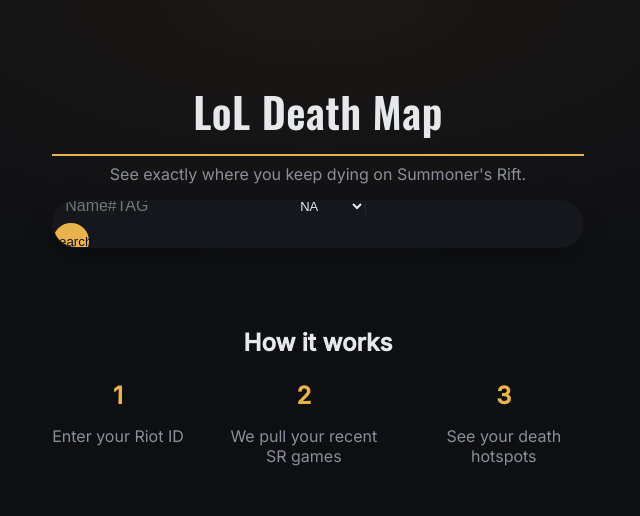
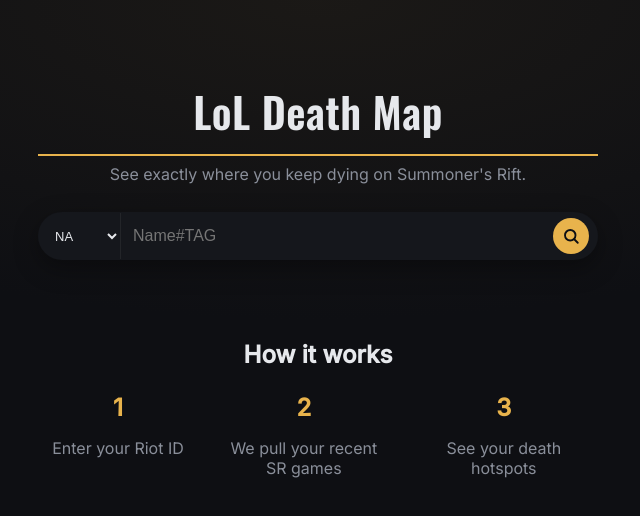
Before and after one commit to cliang100/lol-deathmap-home, a React (Vite) app: page / in a window 1280 px wide. Shown: the top 516 px of the page, without its empty margins (322-962 px from the left). Built offline with nearby package versions, Linux system fonts and the light colour scheme.

Commit message:
Restructure search form markup

```diff
--- a/src/App.tsx
+++ b/src/App.tsx
@@ -62,25 +62,9 @@
         <h1>LoL Death Map</h1>
         <p>See exactly where you keep dying on Summoner's Rift.</p>
 
+        <form className="search-wrap" onSubmit={handleSubmit}>
   <div className="search-bar">
-          <form onSubmit={handleSubmit}>
-            <input
-              type="text"
-              placeholder="Name#TAG"
-              value={riotId}
-              onChange={(e) => {
-                setRiotId(e.target.value)
-                setError('')
-              }}
-              aria-invalid={!!error}
-              {...(error ? { 'aria-describedby': 'riot-id-error' } : {})}
-            />
-            {error && (
-              <p id="riot-id-error" role="alert">
-                {error}
-              </p>
-            )}
-            <select value={region} onChange={(e) => setRegion(e.target.value)}>
+    <select aria-label="Region" value={region} onChange={(e) => setRegion(e.target.value)}>
       <option value="na1">NA</option>
       <option value="euw1">EUW</option>
       <option value="eun1">EUNE</option>
@@ -93,10 +77,40 @@
       <option value="tr1">TR</option>
       <option value="ru">RU</option>
     </select>
-            <button type="submit">Search</button>
-          </form>
+    <input
+      aria-label="Riot ID"
+      type="text"
+      placeholder="Name#TAG"
+      value={riotId}
+      onChange={(e) => {
+        setRiotId(e.target.value)
+        setError("")
+      }}
+      aria-invalid={!!error}
+      {...(error ? { "aria-describedby": "riot-id-error" } : {})}
+    />
+    <button
+      type="submit"
+      aria-label="Search"
+    >
+      <svg
+        width="18"
+        height="18"
+        viewBox="0 0 24 24"
+        fill="none"
+        stroke="currentColor"
+        strokeWidth="2.5"
+        strokeLinecap="round"
+        strokeLinejoin="round"
+        aria-hidden="true"
+      >
+        <circle cx="11" cy="11" r="7" />
+        <line x1="21" y1="21" x2="16.65" y2="16.65" />
+      </svg>
+    </button>
   </div>
-      </section>
+  {error && <p id="riot-id-error" className="search-error" role="alert">{error}</p>}
+</form>      </section>
 
       <section className="how-it-works">
         <h2>How it works</h2>
```
Lines whose indentation alone changed are shown as unchanged.
